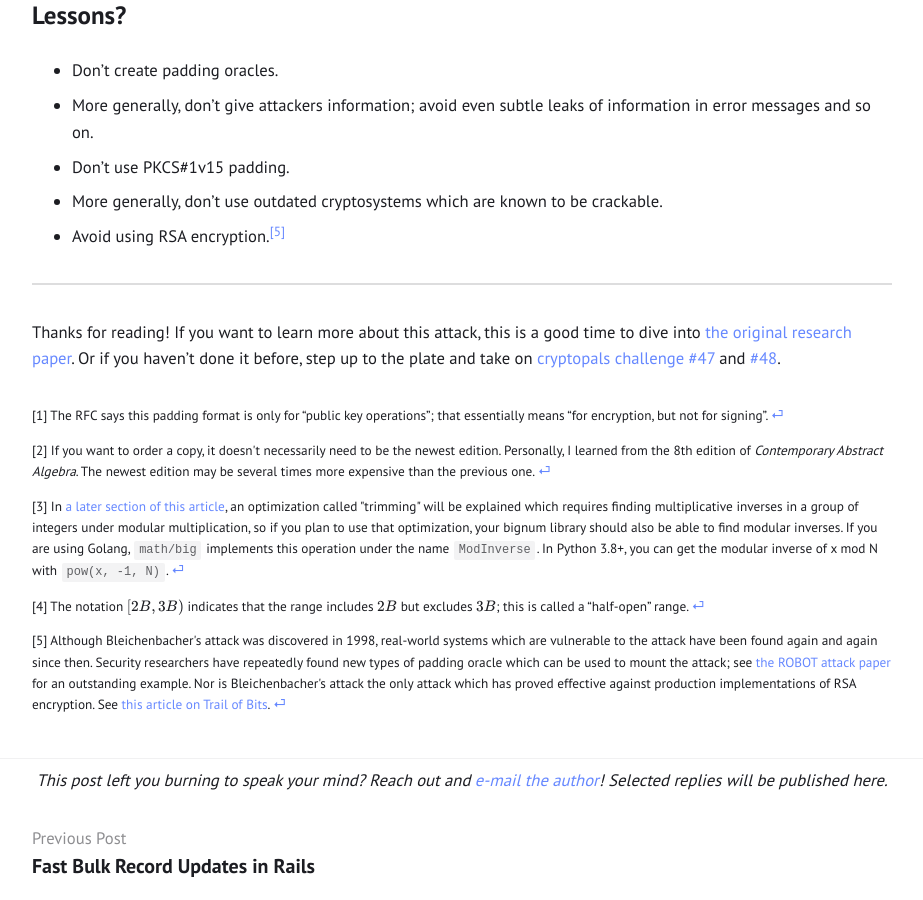
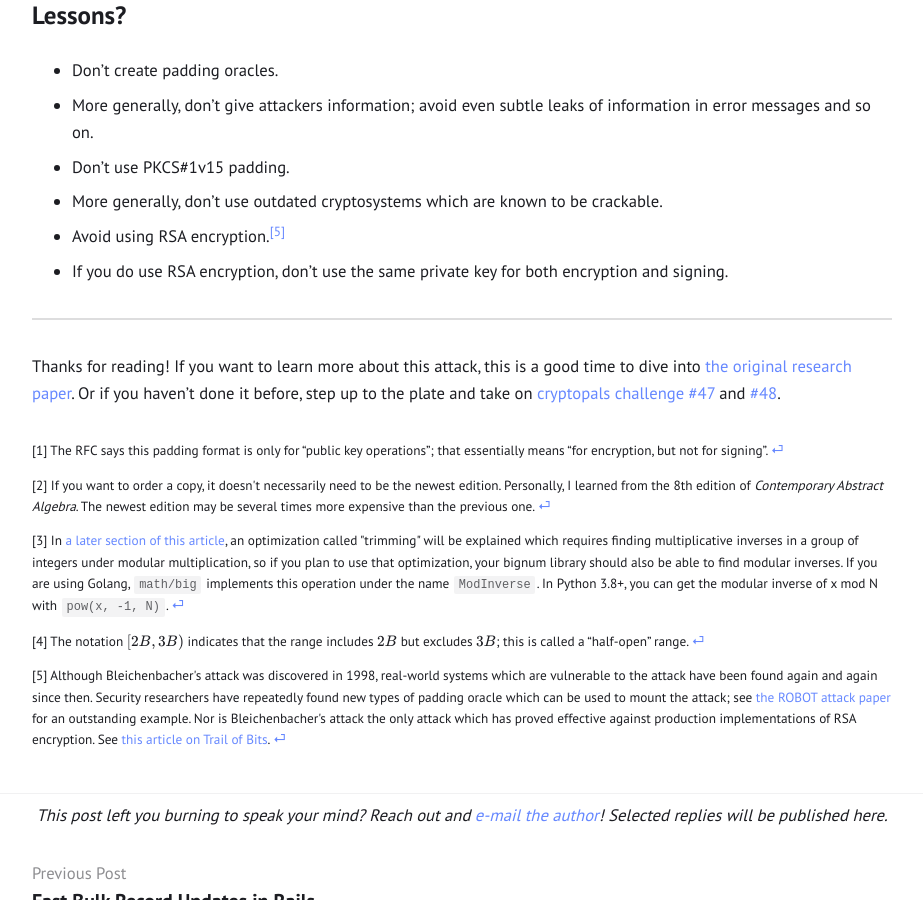
Before and after one commit to alexdowad/alexdowad.github.io, a Jekyll site: the page built from _posts/2025-02-12-understanding-bleichenbackers-crypto98-rsa-attack.markdown, in a window 1280 px wide and 900 px high, scrolled down 7779 px. Shown: the whole window, without its empty margins (178-1101 px from the left). Built offline with Jekyll 4.4.1, drawn with Linux system fonts in a browser that asks for light colours.

Commit message:
Add an additional lesson from Bleichenbacher's attack

```diff
--- a/_posts/2025-02-12-understanding-bleichenbackers-crypto98-rsa-attack.markdown
+++ b/_posts/2025-02-12-understanding-bleichenbackers-crypto98-rsa-attack.markdown
@@ -246,6 +246,7 @@ Reason carefully on those inequalities to avoid this.
 - Don't use PKCS#1v15 padding.
 - More generally, don't use outdated cryptosystems which are known to be crackable.
 - Avoid using RSA encryption.<sup><a href='#footnote5' id='fnref5'>[5]</a></sup>
+- If you do use RSA encryption, don't use the same private key for both encryption and signing.
 
 <hr>
 
```
